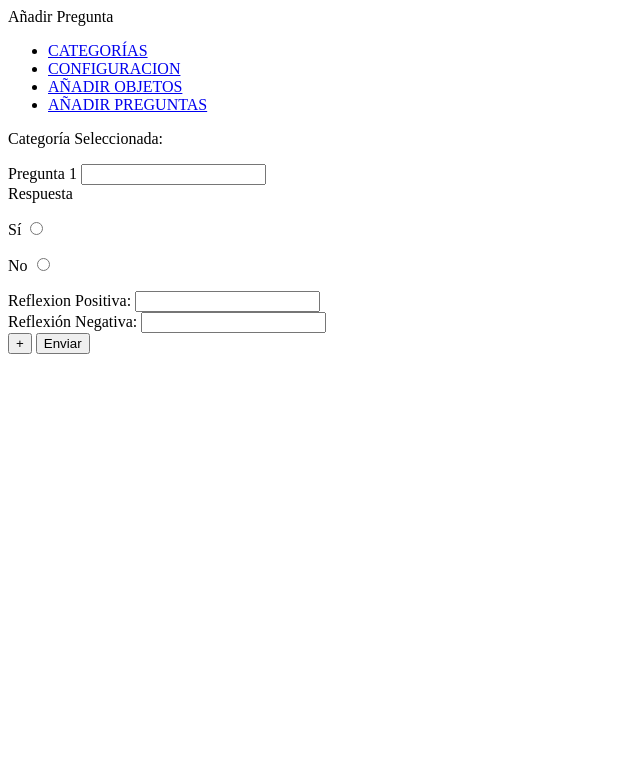
After one commit to CodeLandscape/2324_2DAW_LupaEcoLogica, a PHP site: page /php/vistas/anadir_objeto.php in a window 1280 px wide. The commit adds this page. Shown: the top 783 px of the page, without its empty margins (0-640 px from the left). Run offline with PHP 8.4, Linux system fonts and the light colour scheme; data that the repository does not hold is empty; a stand-in replaces the project's code that opens the database connection.

Commit message:
A comeer

```diff
--- /dev/null
+++ b/src/php/vistas/anadir_objeto.php
@@ -0,0 +1,103 @@
+
+    <title>Añadir Pregunta</title>
+</head>
+<body>
+    <header>
+        Añadir Pregunta
+        <?php include 'template/navegacion.html'; ?>
+    </header>
+    <main class="aumentarMargin100">
+        <form method='post' action="index.php?accion=agregarPregunta&controlador=Controlador">
+            <?php
+                $categoriaSeleccionada = isset($_POST['idCategoria_seleccionada']) ? $_POST['idCategoria_seleccionada'] : '';
+
+                // Separar el idCategoria y el nombre
+                list($idCategoria, $nombreCategoria) = explode('|', $categoriaSeleccionada);
+            ?>
+            <input type="hidden" name="idCategoria_seleccionada" value="<?php echo $idCategoria; ?>">
+            <?php
+                    echo '<label>Categoría Seleccionada:</label>';
+                    echo '<p>' . $nombreCategoria . '</p>';
+            ?>
+            <div id="preguntasContainer">
+                <div id="pregunta1" class="pregunta">
+                    <label for='pregunta1'>Pregunta 1</label>
+                    <input type='text' maxlength="100" name='pregunta[1]' required><br>
+                    <div class="respuesta">
+                        <label for='resp'>Respuesta</label>
+                        <p>
+                            <label for='si1'>Sí</label>
+                            <input type="radio" name="opcion[1]" value="1">
+                        </p>
+                        <p>
+                            <label for='no1'>No</label>
+                            <input type="radio" name="opcion[1]" value="0">
+                        </p>
+                    </div>
+                    <label for='ref1'>Reflexion Positiva: </label>
+                    <input type='text' maxlength="255" name='ref1[1][]' required><br>
+                    <label for='ref2'>Reflexión Negativa: </label>
+                    <input type='text' maxlength="255" name='ref2[1][]' required><br>
+                </div>
+            </div>
+            <div id="botonesPregunta">
+                <input type='button' value='+' id="btnMas">
+                <input type='submit' value='Enviar'>
+            </div>
+        </form>
+
+        <aside id="listaPreguntas">
+            <!-- Aquí se mostrarán las preguntas agregadas dinámicamente -->
+        </aside>
+
+        <script>
+            'use strict';
+
+            // Obtener referencia al botón, al formulario y al div que se clonará
+            this.btnMas = document.getElementById('btnMas');
+            this.formulario = document.querySelector('form');
+            this.preguntasContainer = document.getElementById('preguntasContainer');
+            this.listaPreguntas = document.getElementById('listaPreguntas');
+
+            // Contador para asignar un número de pregunta único
+            this.contadorPregunta = 1;
+
+            this.btnMas.onclick = () => {
+                // Incrementar el contador
+                this.contadorPregunta++;
+
+                // Crear un nuevo div para la pregunta
+                let nuevaPreguntaDiv = document.createElement('div');
+                nuevaPreguntaDiv.id = `pregunta${this.contadorPregunta}`;
+                nuevaPreguntaDiv.className = 'pregunta';
+
+                // Agregar la pregunta al aside
+                let numeroPregunta = `Pregunta ${this.contadorPregunta}`;
+                let nuevaPreguntaElemento = document.createElement('div');
+                nuevaPreguntaElemento.innerHTML = numeroPregunta;
+                listaPreguntas.appendChild(nuevaPreguntaElemento);
+
+                // Agregar los elementos de la pregunta al nuevo div
+                nuevaPreguntaDiv.innerHTML = `
+                    <label for='pregunta${this.contadorPregunta}'>${numeroPregunta}</label>
+                    <input type='text' maxlength="100" name='pregunta[${this.contadorPregunta}]' required><br>
+                    <div class="respuesta">
+                        <label for='si${this.contadorPregunta}'>Sí</label>
+                        <input type="radio" name="opcion[${this.contadorPregunta}]" value="1">
+                        <label for='no${this.contadorPregunta}'>No</label>
+                        <input type="radio" name="opcion[${this.contadorPregunta}]" value="0">
+                    </div>
+                    <label for='ref1'>Reflexion Positiva: </label>
+                    <input type='text' maxlength="255" name='ref1[${this.contadorPregunta}][]' required><br>
+                    <label for='ref2'>Reflexión Negativa: </label>
+                    <input type='text' maxlength="255" name='ref2[${this.contadorPregunta}][]' required><br>
+                `;
+
+                // Agregar el nuevo div como hijo del contenedor de preguntas
+                preguntasContainer.appendChild(nuevaPreguntaDiv);
+                formulario.appendChild(document.getElementById('botonesPregunta'));
+            }
+        </script>
+    </main>
+</body>
+</html>
--- a/src/php/vistas/template/navegacion.html
+++ b/src/php/vistas/template/navegacion.html
@@ -2,7 +2,7 @@
 			<ul>
 				<li><a href="index.php">CATEGORÍAS</a></li>
 				<li><a href="index.php?accion=actualizarConfiguracion&controlador=Controlador">CONFIGURACION</a></li>
-				<li><a href="#objetos">AÑADIR OBJETOS</a></li>
-				<li><a href="index.php?accion=selectCategoria&controlador=Controlador">AÑADIR PREGUNTAS</a></li>
+				<li><a href="index.php?accion=selectCategoria&controlador=Controlador&funcion=objeto">AÑADIR OBJETOS</a></li>
+				<li><a href="index.php?accion=selectCategoria&controlador=Controlador&funcion=pregunta">AÑADIR PREGUNTAS</a></li>
 			</ul>
 		</nav>
```
Also changed, not shown: src/php/vistas/removeCategoria.php (deleted, +0 -38 lines), src/php/vistas/selectCategoria.php (+21 -1 lines), diseño/mockup/indice.html (renamed from diseño/mockup/index.html).
